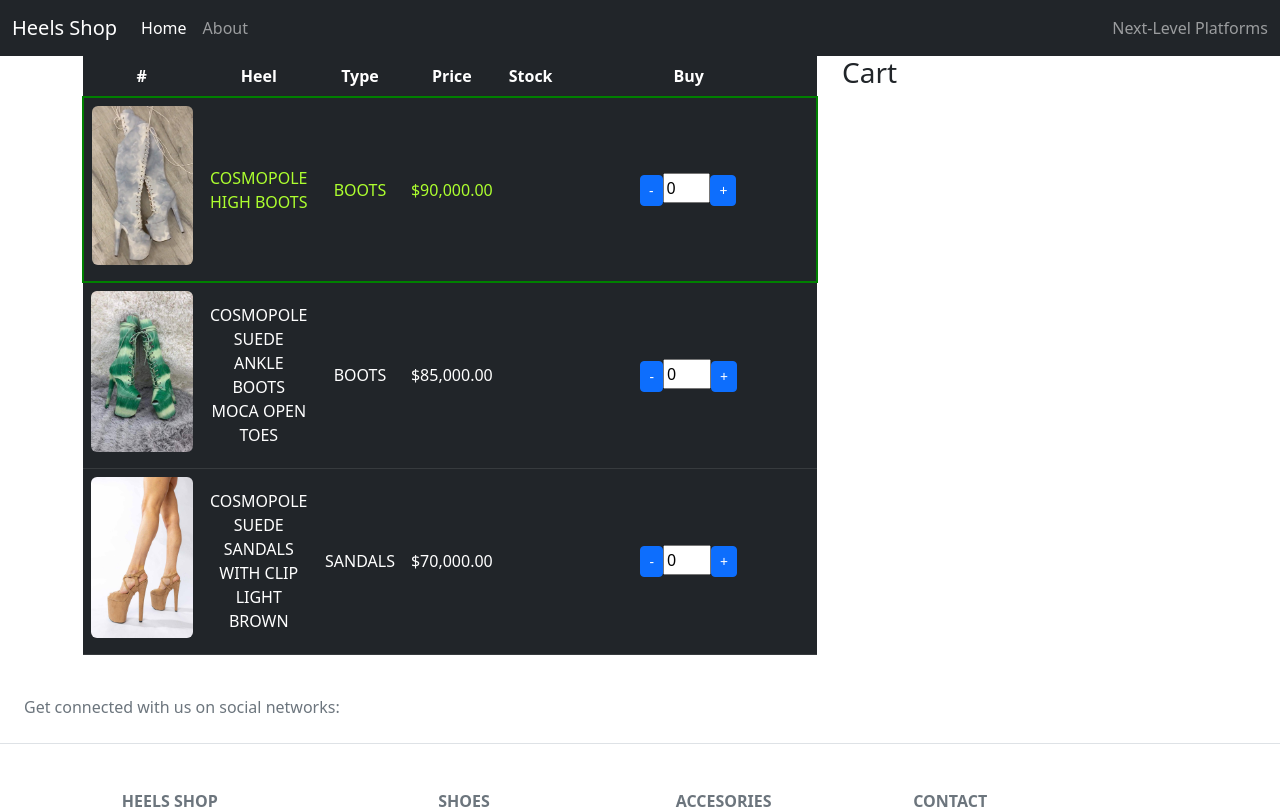
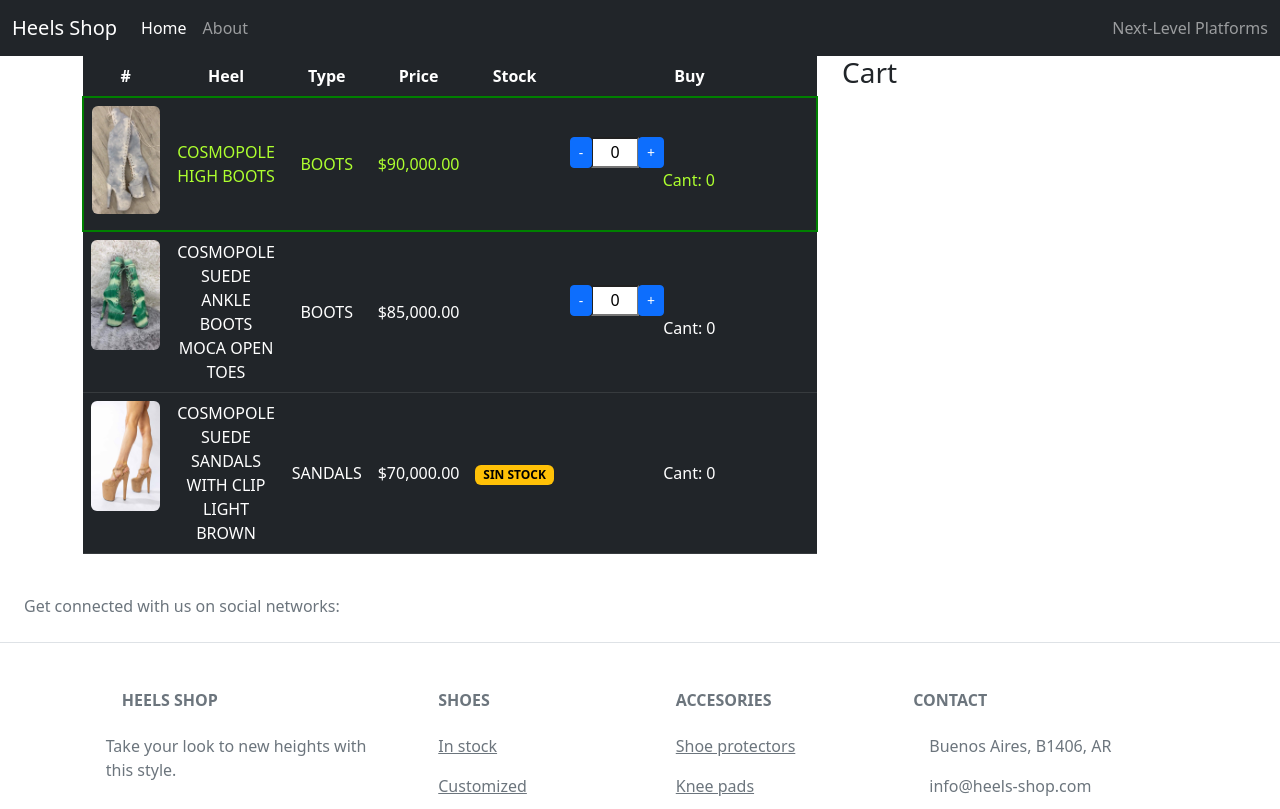
Before and after one commit to magalimenchon/angular-heels-shop, an Angular app: page /heels in a window 1280 px wide. Shown: the top 809 px of the page. Built offline with nearby package versions, Linux system fonts and the light colour scheme.

Commit message:
[CLASS 6] Add refactor and communication between components

```diff
--- a/src/app/app.module.ts
+++ b/src/app/app.module.ts
@@ -8,6 +8,7 @@ import { CartComponent } from './cart/cart.component';
 import { FormsModule } from '@angular/forms';
 import { HeelsShopAboutComponent } from './heels-shop-about/heels-shop-about.component';
 import { HeelsShopHeelsComponent } from './heels-shop-heels/heels-shop-heels.component';
+import { InputIntegerComponent } from './input-integer/input-integer.component';
 
 @NgModule({
   declarations: [
@@ -15,7 +16,8 @@ import { HeelsShopHeelsComponent } from './heels-shop-heels/heels-shop-heels.com
     HeelListComponent,
     CartComponent,
     HeelsShopAboutComponent,
-    HeelsShopHeelsComponent
+    HeelsShopHeelsComponent,
+    InputIntegerComponent
   ],
   imports: [
     BrowserModule,
--- a/src/app/heel-list/heel-list.component.html
+++ b/src/app/heel-list/heel-list.component.html
@@ -15,13 +15,10 @@
         <td>{{heel.name}}</td>
         <td>{{heel.type}}</td>
         <td>{{heel.price | currency}}</td>
-        <td><span class="badge text-bg-warning" *ngIf="heel.stock === 0">SIN STOCK</span></td>
+        <td><span class="badge text-bg-warning" *ngIf="heel.stock == 0">SIN STOCK</span></td>
         <td>
-            <button class="btn btn-primary btn-sm" (click)="downQuantity(heel)">-</button>
-            <!-- CONTROL DESDE EL INPUT -->
-            <!-- <input type="number" min="0" [max]="heel.stock" [(ngModel)]="heel.quantity">-->
-            <input type="text" [(ngModel)]="heel.quantity" (keyup)="changeQuantity($event, heel)">
-            <button class="btn btn-primary btn-sm" (click)="upQuantity(heel)">+</button>
+          <app-input-integer [(quantity)]="heel.quantity" [max]="heel.stock" (maxReached)="maxReached($event)"  *ngIf="heel.stock"></app-input-integer>
+          Cant: {{heel.quantity}}
         </td>
       </tr>
     </tbody>
--- a/src/app/heel-list/heel-list.component.scss
+++ b/src/app/heel-list/heel-list.component.scss
@@ -5,7 +5,3 @@
 td{
     vertical-align: middle;
 }
-
-input{
-    max-width: 20%;
-}
--- a/src/app/heel-list/heel-list.component.ts
+++ b/src/app/heel-list/heel-list.component.ts
@@ -31,7 +31,7 @@ export class HeelListComponent implements OnInit {
       name: 'COSMOPOLE SUEDE SANDALS WITH CLIP LIGHT BROWN',
       type: 'SANDALS',
       price: 70000,
-      stock: 5,
+      stock: 0,
       image:'assets/images/3.jpg',
       clearence: false,
       quantity: 0,
@@ -43,21 +43,11 @@ export class HeelListComponent implements OnInit {
   ngOnInit(): void {
   }
 
-  upQuantity(heel: Heel): void {
-    if(heel.quantity < heel.stock)
-      heel.quantity++;
-  }
-
-  downQuantity(heel: Heel): void {
-    if(heel.quantity > 0)
-      heel.quantity--;
-  }
-
-  changeQuantity(event: KeyboardEvent, heel: Heel): void{
-    console.log(event.keyCode);
-    if(event.keyCode < 48 || event.keyCode > 57){
-      event.preventDefault();
-    }
+  /**
+   * EL EVENT ES DEL MAX ASOCIADO DE input-integer-component
+   */
+  maxReached(message: string): void{
+    alert(message);
   }
 
 }
--- /dev/null
+++ b/src/app/input-integer/input-integer.component.html
@@ -0,0 +1,11 @@
+<div class="input-group">
+    <div class="input-group-prepend">
+      <button class="btn btn-primary btn-sm" (click)="downQuantity()">-</button>
+    </div>
+    <!-- CONTROL DESDE EL INPUT -->
+    <!-- <input type="number" min="0" [max]="heel.stock" [(ngModel)]="heel.quantity">-->
+    <input type="text" class="text-center" [(ngModel)]="quantity" (keyup)="changeQuantity($event)">
+    <div class="input-group-append">
+      <button class="btn btn-primary btn-sm" (click)="upQuantity()">+</button>
+    </div>
+</div>
--- /dev/null
+++ b/src/app/input-integer/input-integer.component.scss
@@ -0,0 +1,3 @@
+input{
+    max-width: 20%;
+}
--- /dev/null
+++ b/src/app/input-integer/input-integer.component.ts
@@ -0,0 +1,56 @@
+import { Component, EventEmitter, Input, OnInit, Output } from '@angular/core';
+import { OutletContext } from '@angular/router';
+
+@Component({
+  selector: 'app-input-integer',
+  templateUrl: './input-integer.component.html',
+  styleUrls: ['./input-integer.component.scss']
+})
+export class InputIntegerComponent implements OnInit {
+
+  static MESSAGE_MAX: string = "Se alcanzó el máximo: ";
+
+  @Input()
+  quantity!: number;
+
+  @Input()
+  max!: number;
+
+  @Output()
+  quantityChange: EventEmitter<number> = new EventEmitter<number>();
+
+  /**
+   * EVENTO SOLO DE SALIDA CUANDO LA CANTIDAD ALCANZÓ EL MAXIMO
+   */
+  @Output()
+  maxReached: EventEmitter<string> = new EventEmitter<string>();
+
+  constructor() { }
+
+  ngOnInit(): void {
+  }
+
+  upQuantity(): void {
+    if(this.quantity < this.max){
+      this.quantity++;
+      this.quantityChange.emit(this.quantity);
+    }
+    else
+      this.maxReached.emit(InputIntegerComponent.MESSAGE_MAX + this.max);
+  }
+
+  downQuantity(): void {
+    if(this.quantity > 0){
+      this.quantity--;
+      this.quantityChange.emit(this.quantity);
+    }
+  }
+
+  changeQuantity(event: KeyboardEvent): void{
+    console.log(event.keyCode);
+    if(event.keyCode < 48 || event.keyCode > 57){
+      event.preventDefault();
+      this.quantityChange.emit(this.quantity);
+    }
+  }
+}
```
